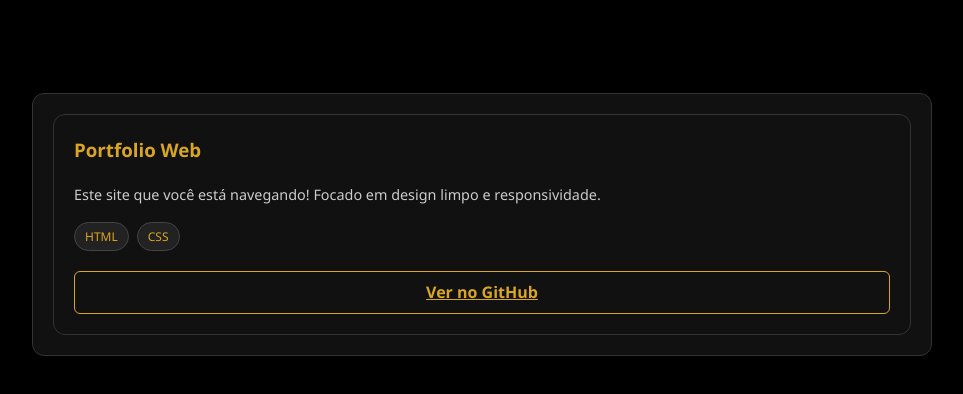
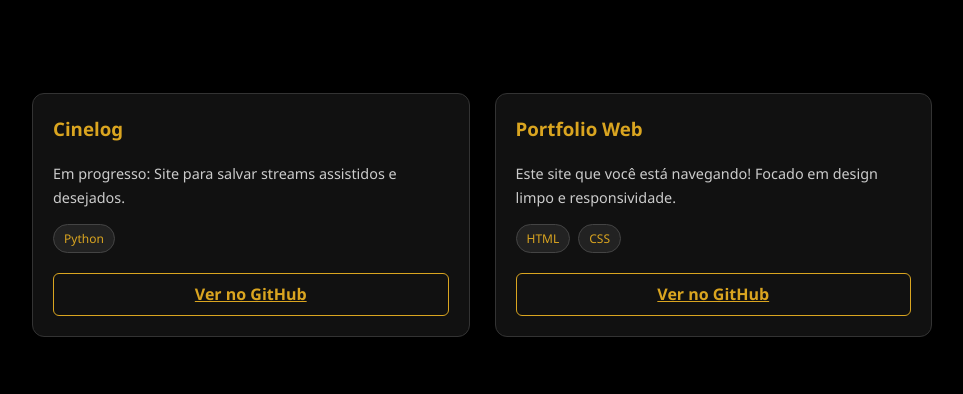
Before and after one commit to EduardoDks/Sobre-mim, a plain HTML site: page project.html in a window 1280 px wide. Shown: the part 276-670 px from the top of the page, without its empty margins (158-1121 px from the left). Drawn offline with Linux system fonts and the light colour scheme.

Commit message:
Atualizacao v 1.02

```diff
--- a/project.html
+++ b/project.html
@@ -1,44 +1,3 @@
-<!--<!DOCTYPE html>
-<html lang="en">
-<head>
-    <meta charset="UTF-8">
-    <meta name="viewport" content="width=device-width, initial-scale=1.0">
-    <title>Document</title>
-    <link rel="stylesheet" href="index.css">
-</head>
-<body>
-    <div class="container2">
-    <nav>
-        <ul>
-            <li>
-                <a href="index.html">Sobre mim</a>
-            </li>
-                        <li>
-                <a href="contact.html">Contatos</a>
-            </li>
-                        <li>
-                <a href="project.html">Projetos</a>
-            </li>
-        </ul>
-    </nav>
-    <main>
-        <section>
-            <h3>
-                Site pessoal
-            </h3>
-        </section>
-        <section>
-            <h4>
-                  Este é meu primeiro projeto postado, esse síte tem o objetivo de apresentar um pouco sobre mim e como posso ser contatado.
-             </h4>
-        </section>
-    </main>
-    </div>
-</body>
-</html>
-
--->
-
 <!DOCTYPE html>
 <html lang="pt-br">
 <head>
@@ -65,18 +24,15 @@
         <main class="projects-grid">
 
             <div class="project-card">
-                <!--
               <div>
-                    <h3></h3>
-                    <p>Um sistema para controle de estoque desenvolvido para aplicar conceitos de POO e bancos de dados.</p>
+                    <h3>Cinelog</h3>
+                    <p>Em progresso: Site para salvar streams assistidos e desejados.</p>
                     <div class="tech-tags">
                         <span class="tag">Python</span>
-                        <span class="tag">SQL</span>
                     </div>
                 </div>
                 <a href="https://github.com/EduardoDks" target="_blank" class="view-project">Ver no GitHub</a>
             </div>
--->
             <div class="project-card">
                 <div>
                     <h3>Portfolio Web</h3>
@@ -88,19 +44,6 @@
                 </div>
                 <a href="https://github.com/EduardoDks" target="_blank" class="view-project">Ver no GitHub</a>
             </div>
-<!--
-            <div class="project-card">
-                <div>
-                    <h3>Análise de Dados</h3>
-                    <p>Projeto de análise exploratória de dados utilizando bibliotecas de IA e estatística.</p>
-                    <div class="tech-tags">
-                        <span class="tag">Pandas</span>
-                        <span class="tag">Matplotlib</span>
-                    </div>
-                </div>
-                <a href="https://github.com/EduardoDks" target="_blank" class="view-project">Ver no GitHub</a>
-            </div>
--->
         </main>
     </div>
 </body>
```
Also changed, not shown: contact.html (+0 -47 lines), index.css (+0 -72 lines).
